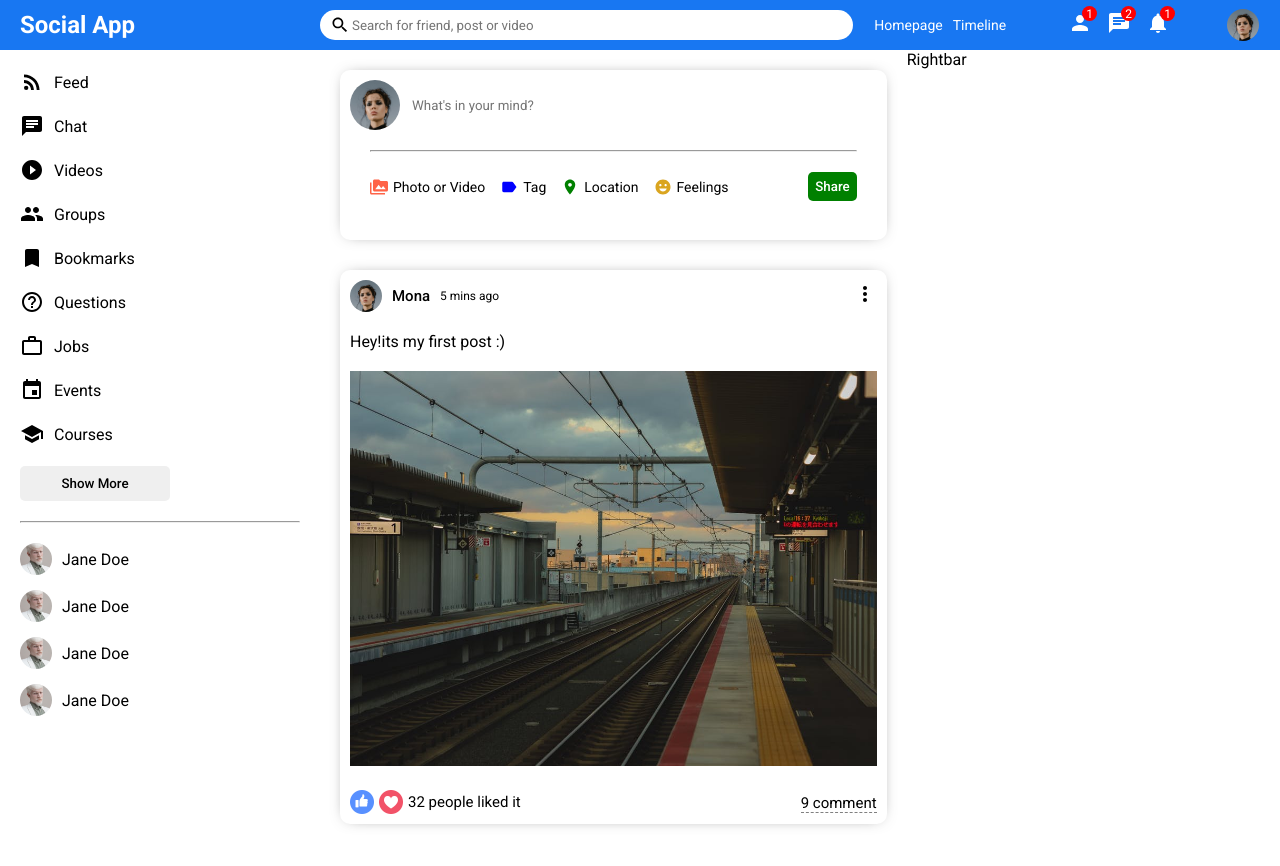
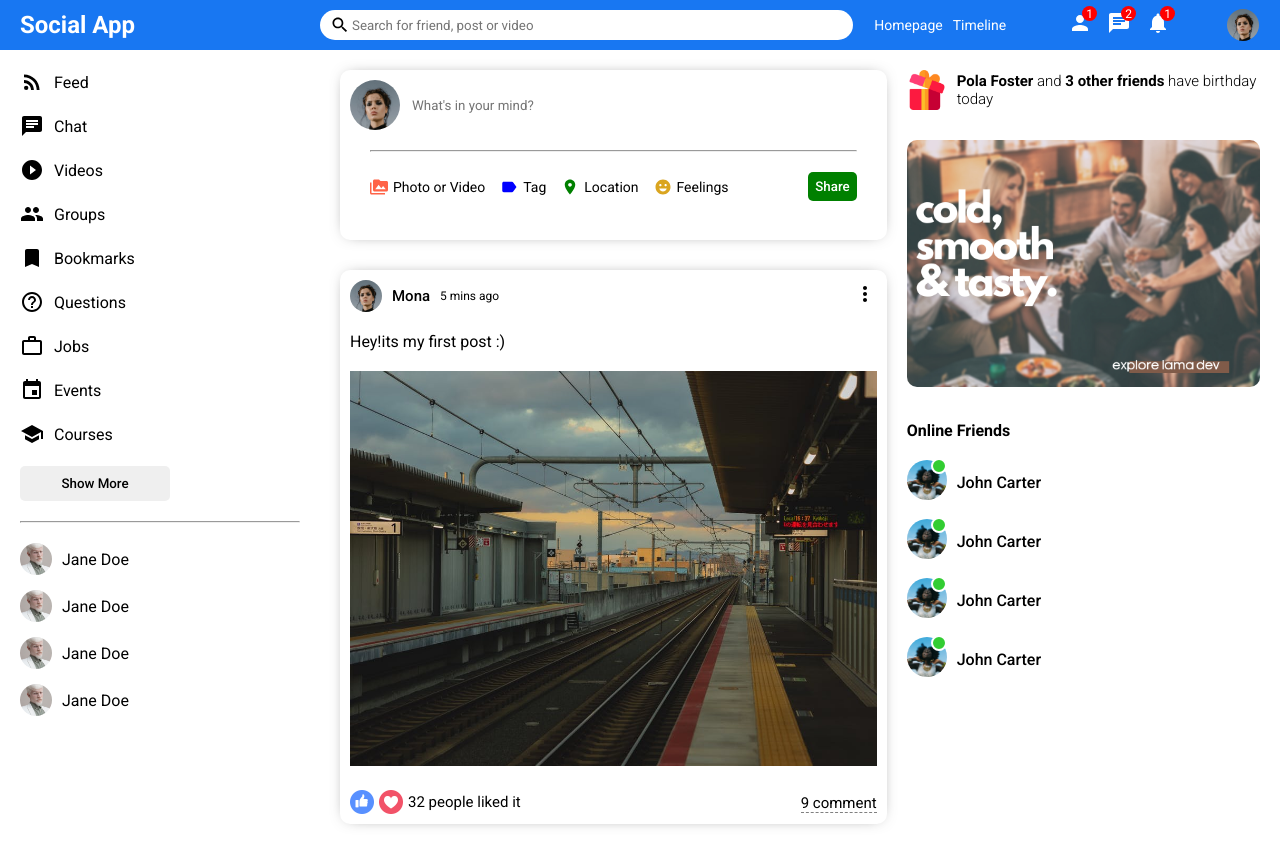
Before and after one commit to Mona95/MERN-Socialapp, a React (Create React App) app in the folder client/: page / in a window 1280 px wide. Shown: the top 866 px of the page. Built offline with nearby package versions, Linux system fonts and the light colour scheme; the HTML template or start-up script is replaced by a standard one.

Commit message:
feat: Implemented rightbar component

```diff
--- a/client/src/components/rightbar/Rightbar.jsx
+++ b/client/src/components/rightbar/Rightbar.jsx
@@ -4,7 +4,44 @@ import './rightbar.scss'
 export default function Rightbar() {
     return (
         <div className="rightbar">
-            Rightbar
+            <div className="rightbar_wrapper">
+                <div className="birthday">
+                    <img src="/assets/gift.png" alt="Birthday" />
+                    <span><b>Pola Foster</b> and <b>3 other friends</b> have birthday today</span>
+                </div>
+                <img className="ad" src="/assets/ad.png" alt="" />
+                <h4 className="title">Online Friends</h4>
+                <ul className="friends-list">
+                    <li className="friend">
+                        <div className="profile">
+                            <img src="/assets/person/3.jpeg" alt="" />
+                            <span className="online"></span>
+                        </div>
+                        <span className="name">John Carter</span>
+                    </li>
+                    <li className="friend">
+                        <div className="profile">
+                            <img src="/assets/person/3.jpeg" alt="" />
+                            <span className="online"></span>
+                        </div>
+                        <span className="name">John Carter</span>
+                    </li>
+                    <li className="friend">
+                        <div className="profile">
+                            <img src="/assets/person/3.jpeg" alt="" />
+                            <span className="online"></span>
+                        </div>
+                        <span className="name">John Carter</span>
+                    </li>
+                    <li className="friend">
+                        <div className="profile">
+                            <img src="/assets/person/3.jpeg" alt="" />
+                            <span className="online"></span>
+                        </div>
+                        <span className="name">John Carter</span>
+                    </li>
+                </ul>
+            </div>
         </div>
     )
 }
--- a/client/src/components/rightbar/rightbar.scss
+++ b/client/src/components/rightbar/rightbar.scss
@@ -1,3 +1,60 @@
 .rightbar {
     flex: 3.5;
+    &_wrapper {
+        padding: 20px 20px 0 0;
+        .birthday {
+            display: flex;
+            align-items: center;
+            img {
+                width: 40px;
+                height: 40px;
+                margin-right: 10px;
+            }
+            span {
+                font-weight: 300;
+                font-size: 15px;
+            }
+        }
+        .ad {
+            width: 100%;
+            border-radius: 10px;
+            margin: 30px 0;
+        }
+        h4.title {
+            margin-bottom: 20px;;
+        }
+        .friends-list {
+            padding: 0;
+            margin: 0;
+            list-style: none;
+            .friend {
+                display: flex;
+                align-items: center;
+                margin-bottom: 15px;
+                .profile {
+                    margin-right: 10px;
+                    position: relative;
+                    img {
+                        width: 40px;
+                        height: 40px;
+                        border-radius: 50%;
+                        object-fit: cover;
+                    }
+                    .online {
+                        width: 12px;
+                        height: 12px;
+                        border-radius: 50%;
+                        background-color: limegreen;
+                        position: absolute;
+                        top: -2px;
+                        right: 0px;
+                        border: 2px solid #fff;
+                    }
+                }
+                .name {
+                    font-weight: 500;
+                }
+            }
+        }
+    }
 }
```
